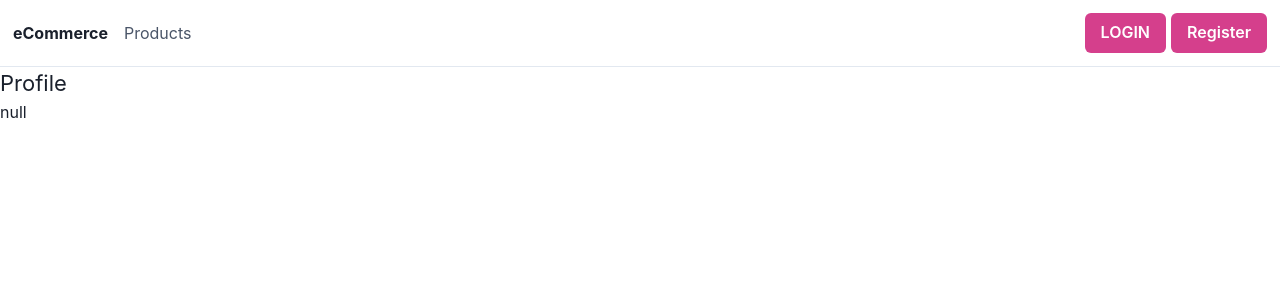
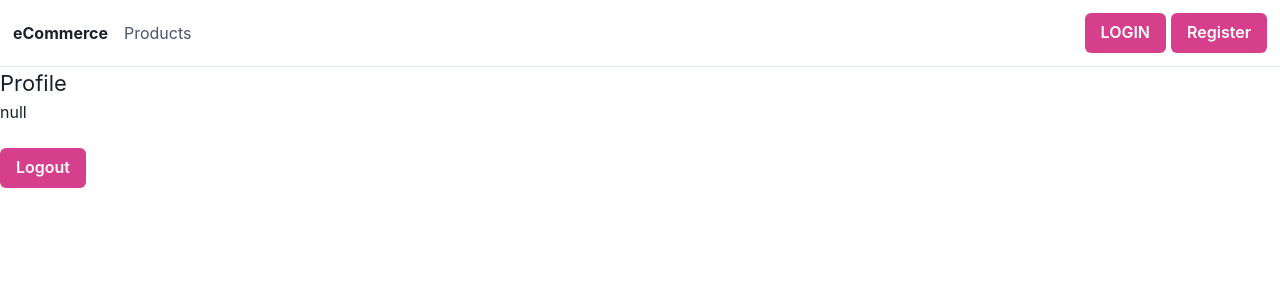
Before and after one commit to yilmaz-busra/e-CommerceApp, a React (Create React App) app in the folder client/: page /profile in a window 1280 px wide. Shown: the top 300 px of the page. Built offline with nearby package versions, Linux system fonts and the light colour scheme; no server answers.

Commit message:
whenprofile was-closed-redirected-to-the-home-page

```diff
--- a/client/src/pages/Profile/index.js
+++ b/client/src/pages/Profile/index.js
@@ -1,13 +1,26 @@
 import React from "react";
 import { useAuth } from "../../contextts/AuthContext";
-import { Text } from "@chakra-ui/react";
+import { Text, Button } from "@chakra-ui/react";
+import { useNavigate } from "react-router-dom";
 
-function Profile() {
-  const { user } = useAuth();
+function Profile({ history }) {
+  const { user, logout } = useAuth();
+  const navigate = useNavigate();
+  const handleLogout = async () => {
+    logout(() => {
+      navigate("/");
+    });
+  };
   return (
     <div>
       <Text fontSize="22">Profile</Text>
       <code>{JSON.stringify(user)}</code>
+      <br />
+      <br />
+
+      <Button colorScheme="pink" variant="solid" onClick={handleLogout}>
+        Logout
+      </Button>
     </div>
   );
 }
```
